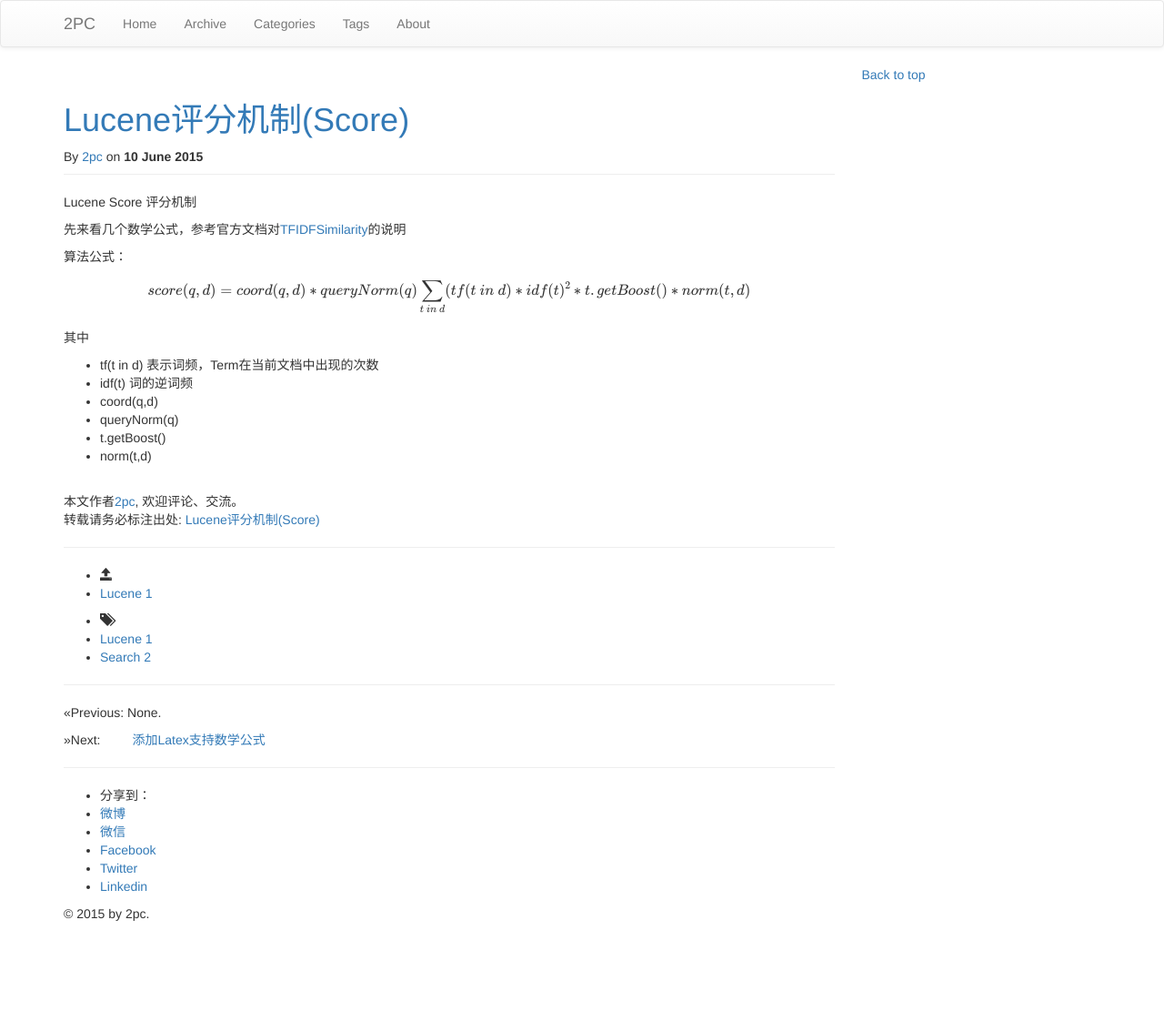
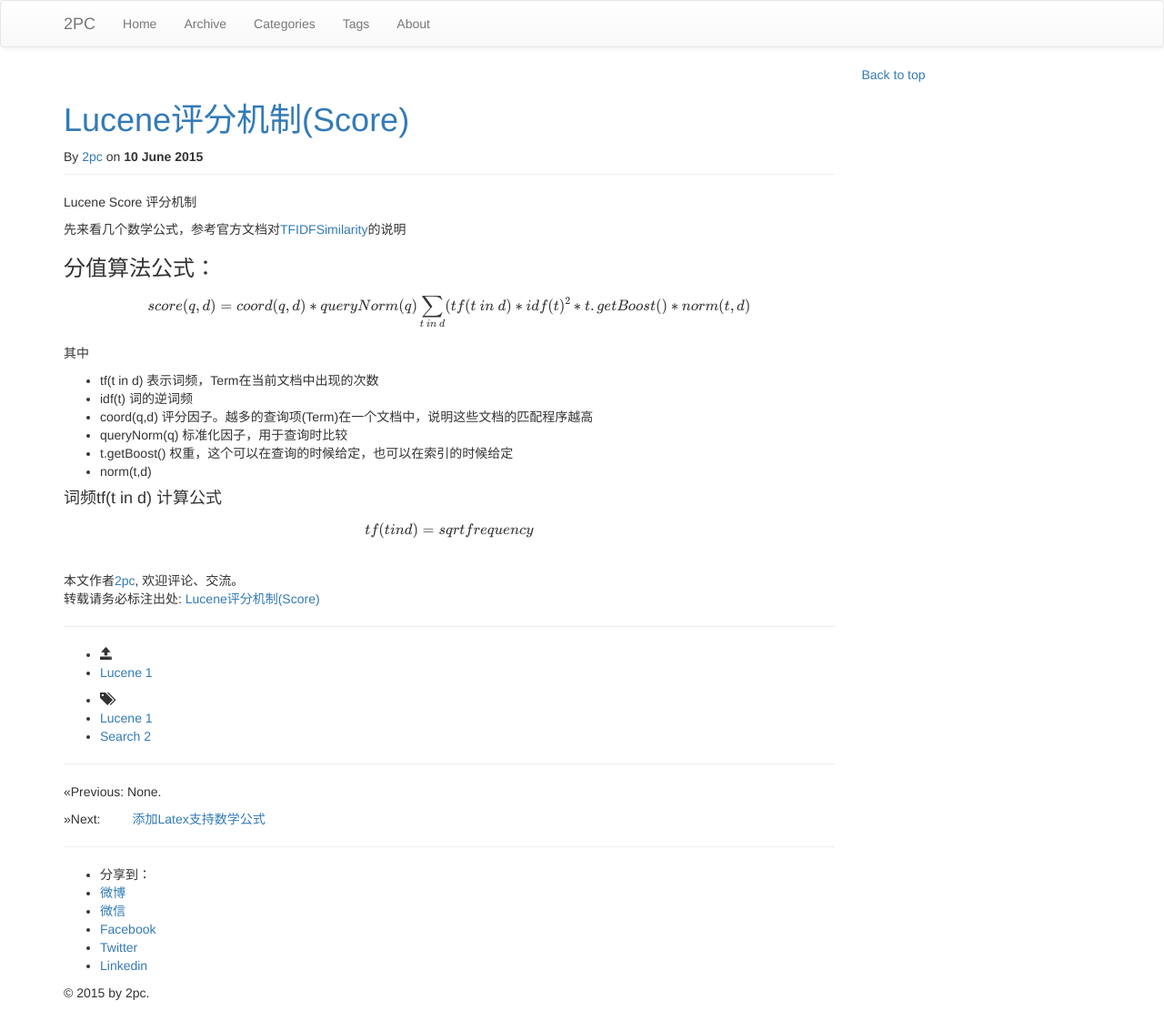
Before and after one commit to luyee/2pc.github.io, a Jekyll site: the page built from _posts/Search/2015-06-10-Lucene-Score.md, in a window 1280 px wide. Shown: the whole page at 91% size. Built offline with Jekyll 4.4.1, drawn with Linux system fonts in a browser that asks for light colours; nearby versions of some CDN libraries; library files that are not in the unit come from our copies; formulas are drawn with MathJax 3; comment, search, counter and statistics services are not loaded; before the commit the page ends 1024 px from its top, so only the background shows below that.

Commit message:
Update 2015-06-10-Lucene-Score.md

```diff
--- a/_posts/Search/2015-06-10-Lucene-Score.md
+++ b/_posts/Search/2015-06-10-Lucene-Score.md
@@ -10,15 +10,19 @@ Lucene Score 评分机制
 
 先来看几个数学公式，参考官方文档对[TFIDFSimilarity](http://lucene.apache.org/core/5_3_0/core/org/apache/lucene/search/similarities/TFIDFSimilarity.html)的说明
 
-算法公式：
+### 分值算法公式：
 
 $$score(q,d)=coord(q,d)*queryNorm(q)\sum_{t\ in\ d }(tf( t\ in\ d )*idf(t)^2*t.getBoost()*norm(t,d)$$
 
 其中
 
-*  tf(t in d) 表示词频，Term在当前文档中出现的次数
+* tf(t in d) 表示词频，Term在当前文档中出现的次数
 * idf(t) 词的逆词频
-* coord(q,d)
-* queryNorm(q)
-* t.getBoost()
+* coord(q,d) 评分因子。越多的查询项(Term)在一个文档中，说明这些文档的匹配程序越高
+* queryNorm(q) 标准化因子，用于查询时比较
+* t.getBoost() 权重，这个可以在查询的时候给定，也可以在索引的时候给定
 * norm(t,d)
+
+#### 词频tf(t in d) 计算公式
+
+$$tf(t in d)=sqrt{frequency}$$
```
